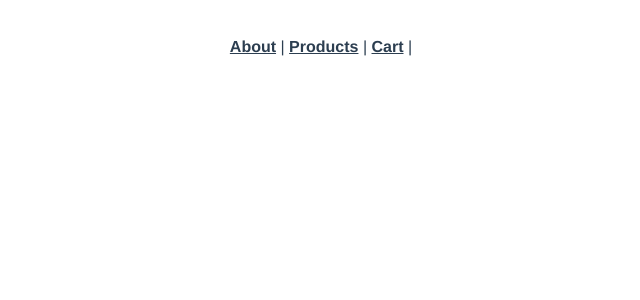
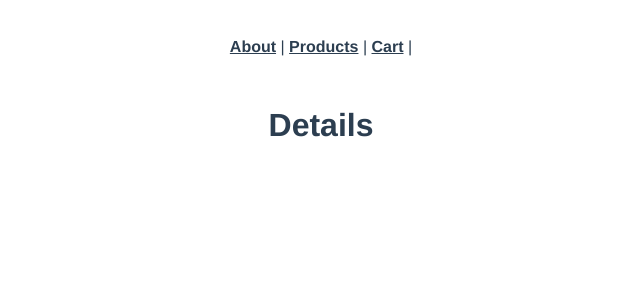
Before and after one commit to jensengbg-christian-mosciatti/webshop-grp-tdd, a Vue app: page /productdetails in a window 1280 px wide. Shown: the top 300 px of the page, without its empty margins (319-959 px from the left). Built offline with nearby package versions, Linux system fonts and the light colour scheme.

Commit message:
mer testfall och detailsknapp

```diff
--- a/src/components/productList.vue
+++ b/src/components/productList.vue
@@ -3,7 +3,7 @@
       <h1>Products</h1>
       <button v-on:click="getProductData">Show Products</button>
       <div v-for="productData in productDataList" :key="productData.id" class="product-data">
-          <div class="product-stats detail-button">
+          <div @click="goToDetails" class="product-stats detail-button">
               <div class="product-icon">
                   <img :src="productData.img" alt="products">
               </div>
@@ -34,6 +34,9 @@ export default {
           fetch("products.json")
           .then(response => response.json())
           .then(data => (this.productDataList = data));
+      },
+      goToDetails() {
+          this.$router.push('/productdetails')
       }
   }
 }
--- a/src/router/index.js
+++ b/src/router/index.js
@@ -3,6 +3,7 @@ import VueRouter from 'vue-router'
 import Products from '../views/Products.vue'
 import Cart from '../views/Cart.vue'
 import About from '../views/About.vue'
+import ProductDetails from '../views/ProductDetails.vue'
 
 Vue.use(VueRouter)
 
@@ -22,6 +23,11 @@ const routes = [
     name: 'About',
     component: About,
   },
+  {
+    path: '/productdetails',
+    name: 'Product Details',
+    component: ProductDetails,
+  }
 ]
 
 const router = new VueRouter({
--- /dev/null
+++ b/src/views/ProductDetails.vue
@@ -0,0 +1,15 @@
+<template>
+    <div>
+        <h1>Details</h1>
+    </div>
+</template>
+
+<script>
+export default {
+    name: "Details"
+}
+</script>
+
+<style scoped>
+
+</style>
```
Also changed, not shown: 1 other file (tests, documents, lock files or other folders).
